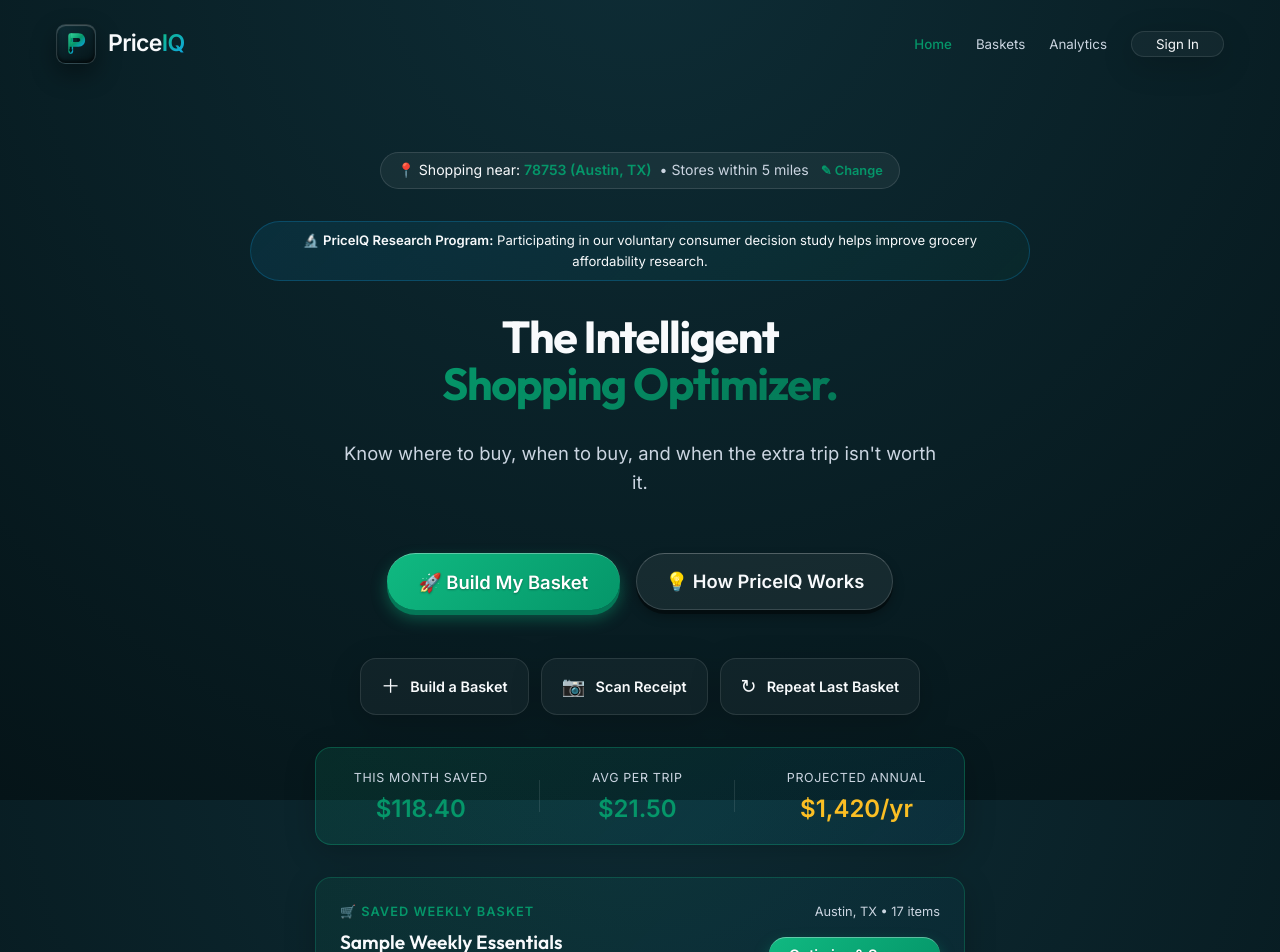
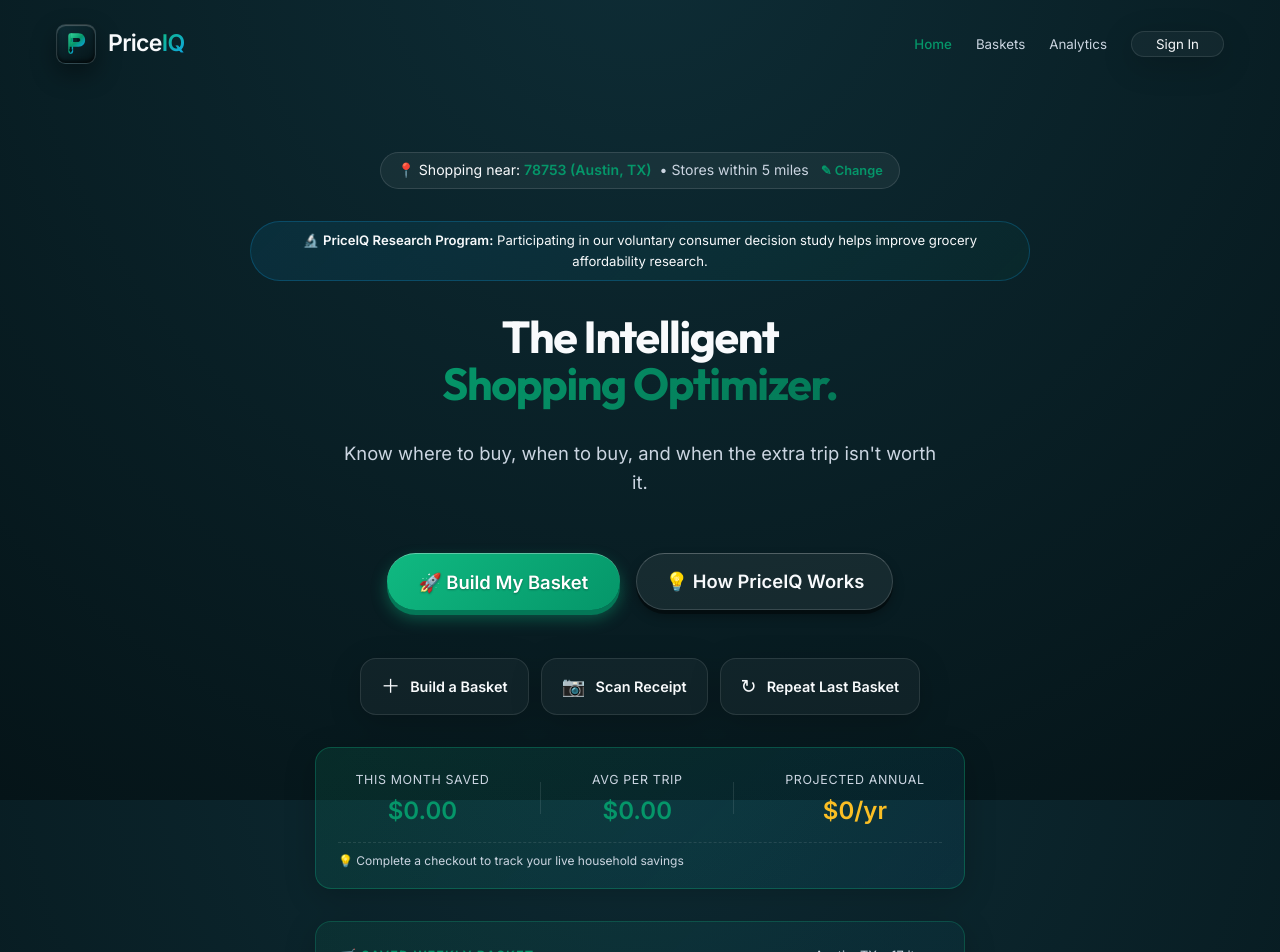
Before and after one commit to Tbest101/PriceIQ, a React (Vite) app: page / in a window 1280 px wide. Shown: the top 952 px of the page. Built offline with nearby package versions, Linux system fonts and the light colour scheme.

Commit message:
feat: Make Cumulative Savings Tracker 100% dynamic starting at zsh.00 and accumulating per checkout

```diff
--- a/src/App.tsx
+++ b/src/App.tsx
@@ -21,6 +21,14 @@ const DEFAULT_REPEAT_BASKET: BasketItem[] = [
   { product: { id: 'p7', name: 'Tide Liquid Laundry Detergent 92oz', category: 'Household', defaultPrice: 12.99, barcode: '011110416007' }, quantity: 1 }
 ];
 
+interface SavingsRecord {
+  id: string;
+  timestamp: number;
+  savingsAmount: number;
+  totalSpent: number;
+  stops: number;
+}
+
 function App() {
   const [view, setView] = useState<'home' | 'basket' | 'optimization' | 'checkout' | 'admin'>('home');
   const [basket, setBasket] = useState<BasketItem[]>([]);
@@ -36,11 +44,50 @@ function App() {
       return null;
     }
   });
+  const [savingsHistory, setSavingsHistory] = useState<SavingsRecord[]>(() => {
+    try {
+      const saved = localStorage.getItem('priceiq_savings_history');
+      return saved ? (JSON.parse(saved) as SavingsRecord[]) : [];
+    } catch {
+      return [];
+    }
+  });
   const [showAuth, setShowAuth] = useState(false);
   const [showHowItWorks, setShowHowItWorks] = useState(false);
   const [showReceiptModal, setShowReceiptModal] = useState(false);
 
   const [selectedRetailers, setSelectedRetailers] = useState<string[]>(['H-E-B', 'Walmart', 'Target', 'Costco', 'Aldi', 'Whole Foods']);
+
+  const recordCheckoutSavings = (data: { savingsAmount?: number; total?: number; stops?: number }) => {
+    const amount = typeof data.savingsAmount === 'number' ? data.savingsAmount : 0;
+    const newRecord: SavingsRecord = {
+      id: Date.now().toString(),
+      timestamp: Date.now(),
+      savingsAmount: amount,
+      totalSpent: data.total || 0,
+      stops: data.stops || 1,
+    };
+    setSavingsHistory(prev => {
+      const updated = [newRecord, ...prev];
+      try {
+        localStorage.setItem('priceiq_savings_history', JSON.stringify(updated));
+      } catch { /* ignore */ }
+      return updated;
+    });
+  };
+
+  const totalTripsCount = savingsHistory.length;
+  const thisMonthSavings = savingsHistory
+    .filter(r => {
+      const d = new Date(r.timestamp);
+      const now = new Date();
+      return d.getMonth() === now.getMonth() && d.getFullYear() === now.getFullYear();
+    })
+    .reduce((sum, r) => sum + (r.savingsAmount || 0), 0);
+
+  const totalSavingsAllTime = savingsHistory.reduce((sum, r) => sum + (r.savingsAmount || 0), 0);
+  const avgPerTrip = totalTripsCount > 0 ? totalSavingsAllTime / totalTripsCount : 0;
+  const projectedAnnual = totalTripsCount > 0 ? avgPerTrip * 52 : 0;
 
   const handleOptimize = (items: BasketItem[], loc: string, store: string, retailers?: string[]) => {
     setBasket(items);
@@ -194,21 +241,39 @@ function App() {
               </div>
             </div>
 
-            {/* Cumulative Lifetime Savings Tracker Banner */}
-            <div className="glass-panel animate-fade-in" style={{ width: '100%', maxWidth: '650px', padding: '16px 20px', borderRadius: 'var(--radius-md)', background: 'linear-gradient(135deg, rgba(16, 185, 129, 0.12) 0%, rgba(14, 165, 233, 0.08) 100%)', border: '1px solid rgba(16, 185, 129, 0.3)', display: 'flex', justifyContent: 'space-around', alignItems: 'center', flexWrap: 'wrap', gap: '16px' }}>
+            {/* Dynamic Cumulative Lifetime Savings Tracker Banner */}
+            <div className="glass-panel animate-fade-in" style={{ width: '100%', maxWidth: '650px', padding: '18px 22px', borderRadius: 'var(--radius-md)', background: 'linear-gradient(135deg, rgba(16, 185, 129, 0.12) 0%, rgba(14, 165, 233, 0.08) 100%)', border: '1px solid rgba(16, 185, 129, 0.3)', display: 'flex', flexDirection: 'column', gap: '12px' }}>
+              <div style={{ display: 'flex', justifyContent: 'space-around', alignItems: 'center', flexWrap: 'wrap', gap: '16px', width: '100%' }}>
                 <div style={{ textAlign: 'center' }}>
                   <span style={{ fontSize: '0.78rem', color: 'var(--text-muted)', textTransform: 'uppercase', letterSpacing: '0.05em' }}>This Month Saved</span>
-                <div style={{ fontSize: '1.5rem', fontWeight: 800, color: 'var(--success)' }}>$118.40</div>
+                  <div style={{ fontSize: '1.5rem', fontWeight: 800, color: 'var(--success)' }}>${thisMonthSavings.toFixed(2)}</div>
                 </div>
                 <div style={{ width: '1px', height: '32px', background: 'rgba(255,255,255,0.1)' }}></div>
                 <div style={{ textAlign: 'center' }}>
                   <span style={{ fontSize: '0.78rem', color: 'var(--text-muted)', textTransform: 'uppercase', letterSpacing: '0.05em' }}>Avg Per Trip</span>
-                <div style={{ fontSize: '1.5rem', fontWeight: 800, color: 'var(--primary)' }}>$21.50</div>
+                  <div style={{ fontSize: '1.5rem', fontWeight: 800, color: 'var(--primary)' }}>${avgPerTrip.toFixed(2)}</div>
                 </div>
                 <div style={{ width: '1px', height: '32px', background: 'rgba(255,255,255,0.1)' }}></div>
                 <div style={{ textAlign: 'center' }}>
                   <span style={{ fontSize: '0.78rem', color: 'var(--text-muted)', textTransform: 'uppercase', letterSpacing: '0.05em' }}>Projected Annual</span>
-                <div style={{ fontSize: '1.5rem', fontWeight: 800, color: '#fbbf24' }}>$1,420/yr</div>
+                  <div style={{ fontSize: '1.5rem', fontWeight: 800, color: '#fbbf24' }}>${Math.round(projectedAnnual).toLocaleString()}/yr</div>
+                </div>
+              </div>
+
+              <div style={{ display: 'flex', justifyContent: 'space-between', alignItems: 'center', paddingTop: '8px', borderTop: '1px dashed rgba(255,255,255,0.1)', fontSize: '0.75rem', color: 'var(--text-muted)' }}>
+                <span>{totalTripsCount === 0 ? '💡 Complete a checkout to track your live household savings' : `📊 Calculated live across ${totalTripsCount} completed trip${totalTripsCount > 1 ? 's' : ''}`}</span>
+                {totalTripsCount > 0 && (
+                  <button
+                    onClick={() => {
+                      if (confirm('Reset your savings tracker history to $0.00?')) {
+                        setSavingsHistory([]);
+                        localStorage.removeItem('priceiq_savings_history');
+                      }
+                    }}
+                    style={{ background: 'none', border: 'none', color: 'var(--text-muted)', cursor: 'pointer', fontSize: '0.72rem', textDecoration: 'underline' }}>
+                    Reset Tracker
+                  </button>
+                )}
               </div>
             </div>
 
@@ -266,6 +331,7 @@ function App() {
             selectedRetailers={selectedRetailers}
             onBack={() => setView('basket')}
             onConfirm={(optimalSplit) => {
+              recordCheckoutSavings(optimalSplit);
               setCheckoutData(optimalSplit);
               setView('checkout');
             }}
@@ -273,7 +339,13 @@ function App() {
         )}
 
         {view === 'checkout' && checkoutData && (
-          <RouteConfirmation optimalSplit={checkoutData} onBack={() => setView('optimization')} />
+          <RouteConfirmation
+            optimalSplit={checkoutData}
+            onBack={() => setView('optimization')}
+            onPlaceOrder={() => {
+              recordCheckoutSavings(checkoutData);
+            }}
+          />
         )}
 
         {view === 'admin' && (
```
Lines whose indentation alone changed are shown as unchanged.
